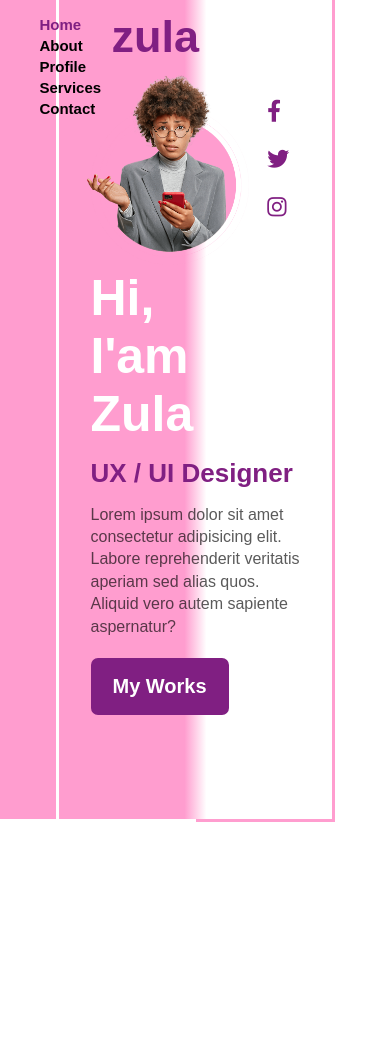
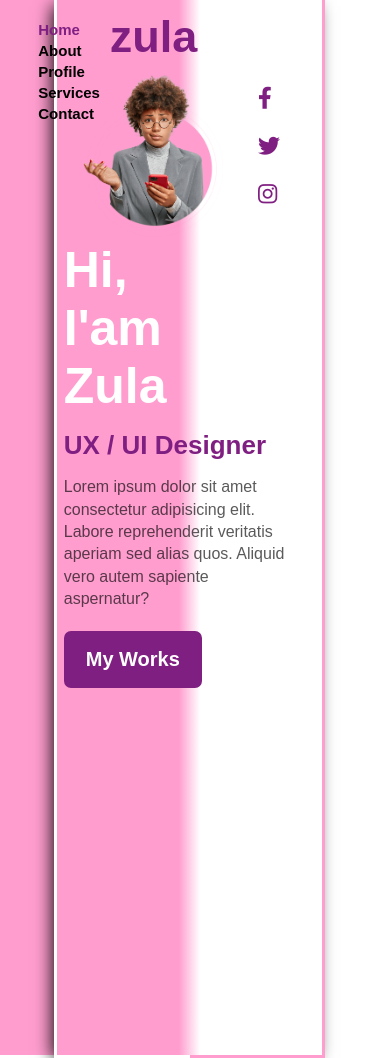
Before and after one commit to mohamedm30321/project-one, a plain HTML site: page index.html in a window 390 px wide. Before the commit the page ends 844 px from the top, so only its background shows below. Drawn offline with Linux system fonts and the light colour scheme.

Commit message:
add shadow and some edit

```diff
--- a/css/main.css
+++ b/css/main.css
@@ -5,7 +5,7 @@
 }
 
 .dad {
-  width: 100vw;
+  width: 97vw;
   height: 100vh;
   background-image: linear-gradient(to right, #ff9dcf 50%, white 50%);
   display: flex;
@@ -22,7 +22,7 @@
 }
 @media (max-width: 991px) {
   .dad {
-    height: 97vh;
+    height: 125vh;
   }
   .container {
     height: 100%;
@@ -37,6 +37,7 @@
   height: calc(100% + 6px);
   background-image: conic-gradient(#ff9dcf 50%, white 50%);
   z-index: -1;
+  box-shadow: -5px 5px 17px -4px black;
 }
 .div {
   position: relative;
@@ -111,8 +112,14 @@
     flex-direction: column-reverse;
   }
 }
+
 .body .left {
   padding-left: 32px;
+}
+@media (max-width: 575px) {
+  .body .left {
+    padding-left: 7px;
+  }
 }
 .body .left h2 {
   font-size: 60px;
@@ -177,7 +184,12 @@
   }
 }
 .body .right .img img {
-  width: 90%;
+  width: 80%;
+}
+@media (min-width: 992px) {
+  .body .right .img img {
+    translate: 25%;
+  }
 }
 
 .body .right .ul ul {
```
